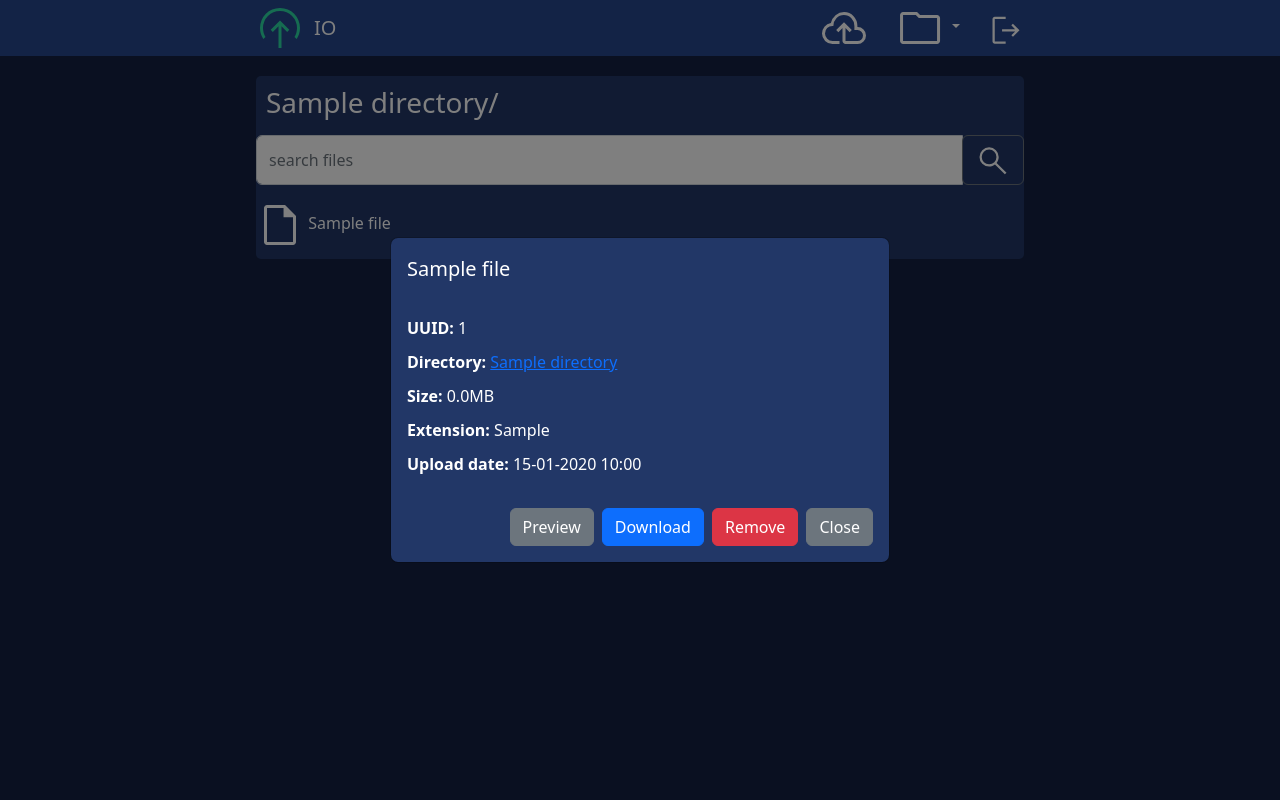
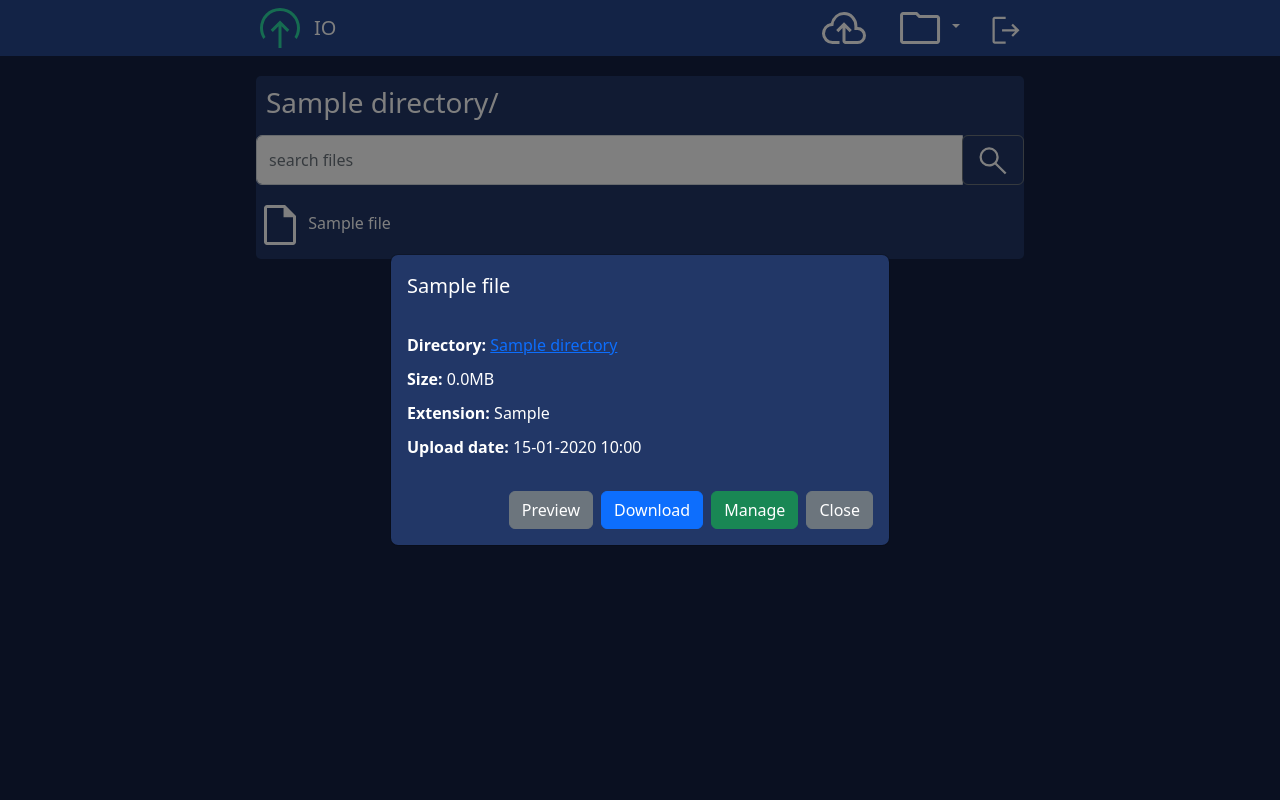
Before and after one commit to zNitche/IO, a Django app: page /directories/1/ in a window 1280 px wide, after a click that opens the changed part. Run offline with Django 4.2, Linux system fonts and the light colour scheme; a user stored in the database is signed in; tables that the repository leaves empty hold one stand-in row (values such as "Sample post"); parts of the project's set-up code (start-up, migrations or seed data) failed here and were passed over.

Commit message:
added file management page

```diff
--- a/io_app/apps/core/templates/components/info_directory_modal.html
+++ b/io_app/apps/core/templates/components/modals/info_directory_modal.html
@@ -28,9 +28,6 @@
           <form id="modal-directory-download" method="get" action="">
               <button type="submit" class="btn btn-primary">Download</button>
           </form>
-          <button type="button" class="btn btn-danger" data-bs-target="#removeDirectoryModal" data-bs-toggle="modal">
-              Remove
-          </button>
           <button type="button" class="btn btn-secondary" data-bs-dismiss="modal">Close</button>
       </div>
     </div>
--- a/io_app/apps/core/templates/components/info_file_modal.html
+++ b/io_app/apps/core/templates/components/modals/info_file_modal.html
@@ -7,9 +7,6 @@
         <h5 class="modal-title" id="modal-file-name"></h5>
       </div>
       <div class="modal-body file-info-modal-body">
-          <span>
-              <b>UUID:</b> <span id="modal-file-uuid"></span>
-          </span>
           <span>
               <b>Directory:</b> <a id="modal-file-directory-link" href="#"><span id="modal-file-directory"></span></a>
           </span>
@@ -27,13 +24,12 @@
           <a class="btn btn-secondary" href="#" role="button" target="_blank" id="modal-file-preview">
               Preview
           </a>
-
           <form id="modal-file-download" method="get" action="">
               <button type="submit" class="btn btn-primary">Download</button>
           </form>
-          <button type="button" class="btn btn-danger" data-bs-target="#removeFileModal" data-bs-toggle="modal">
-              Remove
-          </button>
+          <a class="btn btn-success" href="#" role="button" target="_blank" id="modal-file-management">
+              Manage
+          </a>
           <button type="button" class="btn btn-secondary" data-bs-dismiss="modal">Close</button>
       </div>
     </div>
--- a/io_app/apps/core/templates/directories.html
+++ b/io_app/apps/core/templates/directories.html
@@ -1,11 +1,8 @@
 {% extends "page_layout.html" %}
 {% load static %}
 {% block page_content %}
-    <!-- Remove Directory Modal -->
-    {% include "components/remove_directory_modal.html" %}
-
     <!-- Info Directory Modal -->
-    {% include "components/info_directory_modal.html" %}
+    {% include "components/modals/info_directory_modal.html" %}
 
     <!-- Page content -->
     <div class="page-content-wrapper mb-3">
--- a/io_app/apps/core/templates/directory.html
+++ b/io_app/apps/core/templates/directory.html
@@ -1,12 +1,8 @@
 {% extends "page_layout.html" %}
 {% load static %}
 {% block page_content %}
-
-    <!-- Remove File Modal -->
-    {% include "components/remove_file_modal.html" %}
-
     <!-- Info Modal -->
-    {% include "components/info_file_modal.html" %}
+    {% include "components/modals/info_file_modal.html" %}
 
     <!-- Page content -->
     <div class="page-content-wrapper mb-3">
--- a/io_app/apps/core/templates/components/remove_file_modal.html
+++ b/io_app/apps/files_manager/templates/components/modals/remove_file_modal.html
@@ -4,15 +4,14 @@
   <div class="modal-dialog modal-dialog-centered">
     <div class="modal-content info-modal-content">
       <div class="modal-header border-0">
-        <h5 class="modal-title" id="modal-remove-file-name"></h5>
+        <h5 class="modal-title">{{file.name}}</h5>
       </div>
       <div class="modal-body file-info-modal-body">
           Do you want to remove file ?
       </div>
       <div class="modal-footer border-0">
-          <form id="modal-file-remove" method="post" action="">
+          <form id="modal-file-remove" method="post" action="{% url 'files_manager:remove_file' file_uuid=file.uuid %}">
               {% csrf_token %}
-              <input type="hidden" name="next" value="{{ request.path }}">
               <button type="submit" class="btn btn-danger">Remove</button>
           </form>
           <button type="button" class="btn btn-secondary" data-bs-dismiss="modal">Cancel</button>
--- a/io_app/apps/files_manager/urls.py
+++ b/io_app/apps/files_manager/urls.py
@@ -7,7 +7,8 @@ app_name = "files_manager"
 urlpatterns = [
     path("upload/", views.upload, name="upload"),
     path("upload_file/", views.upload_file, name="upload_file"),
-    path("<str:file_uuid>/download/", views.download, name="download_file"),
-    path("<str:file_uuid>/remove/", views.remove, name="remove_file"),
+    path("<str:file_uuid>/download/", views.download_file, name="download_file"),
+    path("<str:file_uuid>/remove/", views.remove_file, name="remove_file"),
     path("<str:file_uuid>/preview/", views.preview_raw, name="preview_raw"),
+    path("<str:file_uuid>/management/", views.file_management, name="file_management"),
 ]
--- a/io_app/static/js/directories.js
+++ b/io_app/static/js/directories.js
@@ -12,10 +12,7 @@ function showDirectoryInfoModal(modalID, name, uuid, size, files_count, creation
     document.getElementById("modal-directory-date").innerHTML = creation_date;
 
     document.getElementById("modal-directory-download").action = "#";
-    document.getElementById("modal-directory-remove").action = "#";
     document.getElementById("modal-directory-preview").href = `/directories/${uuid}/`;
-
-    document.getElementById("modal-remove-directory-name").innerHTML = name;
 
     modal.show();
 }
--- a/io_app/static/js/files.js
+++ b/io_app/static/js/files.js
@@ -5,7 +5,6 @@ function showFileInfoModal(modalID, filename, size, extension, uuid, upload_date
 
     document.getElementById("modal-file-name").innerHTML = filename;
 
-    document.getElementById("modal-file-uuid").innerHTML = uuid;
     document.getElementById("modal-file-size").innerHTML = size + "MB";
     document.getElementById("modal-file-extension").innerHTML = extension;
     document.getElementById("modal-file-date").innerHTML = upload_date;
@@ -14,10 +13,8 @@ function showFileInfoModal(modalID, filename, size, extension, uuid, upload_date
     document.getElementById("modal-file-directory-link").href = directory_url;
 
     document.getElementById("modal-file-download").action = `${management_url_base}/download/`;
-    document.getElementById("modal-file-remove").action = `${management_url_base}/remove/`;
     document.getElementById("modal-file-preview").href = `${management_url_base}/preview/`;
-
-    document.getElementById("modal-remove-file-name").innerHTML = filename;
+    document.getElementById("modal-file-management").href = `${management_url_base}/management/`;
 
     modal.show();
 }
--- a/io_app/static/main.css
+++ b/io_app/static/main.css
@@ -322,6 +322,20 @@ body {
   transform: rotate(180deg);
 }
 
+.file-details-wrapper {
+    display: flex;
+    flex-direction: column;
+    padding: 10px;
+    gap: 10px 0;
+}
+
+.file-details-controls-wrapper {
+    display: flex;
+    justify-content: flex-end;
+    padding: 0 10px;
+    gap: 0 10px;
+}
+
 @media (max-width: 576px) {
 
 }
```
Also changed, not shown: io_app/apps/core/templates/home.html (+1 -6 lines), io_app/apps/files_manager/templates/file_management.html (added, +42 -0 lines), io_app/apps/files_manager/views.py (+16 -4 lines), io_app/apps/files_manager/templates/components/modals/remove_directory_modal.html (renamed from io_app/apps/core/templates/components/remove_directory_modal.html).
